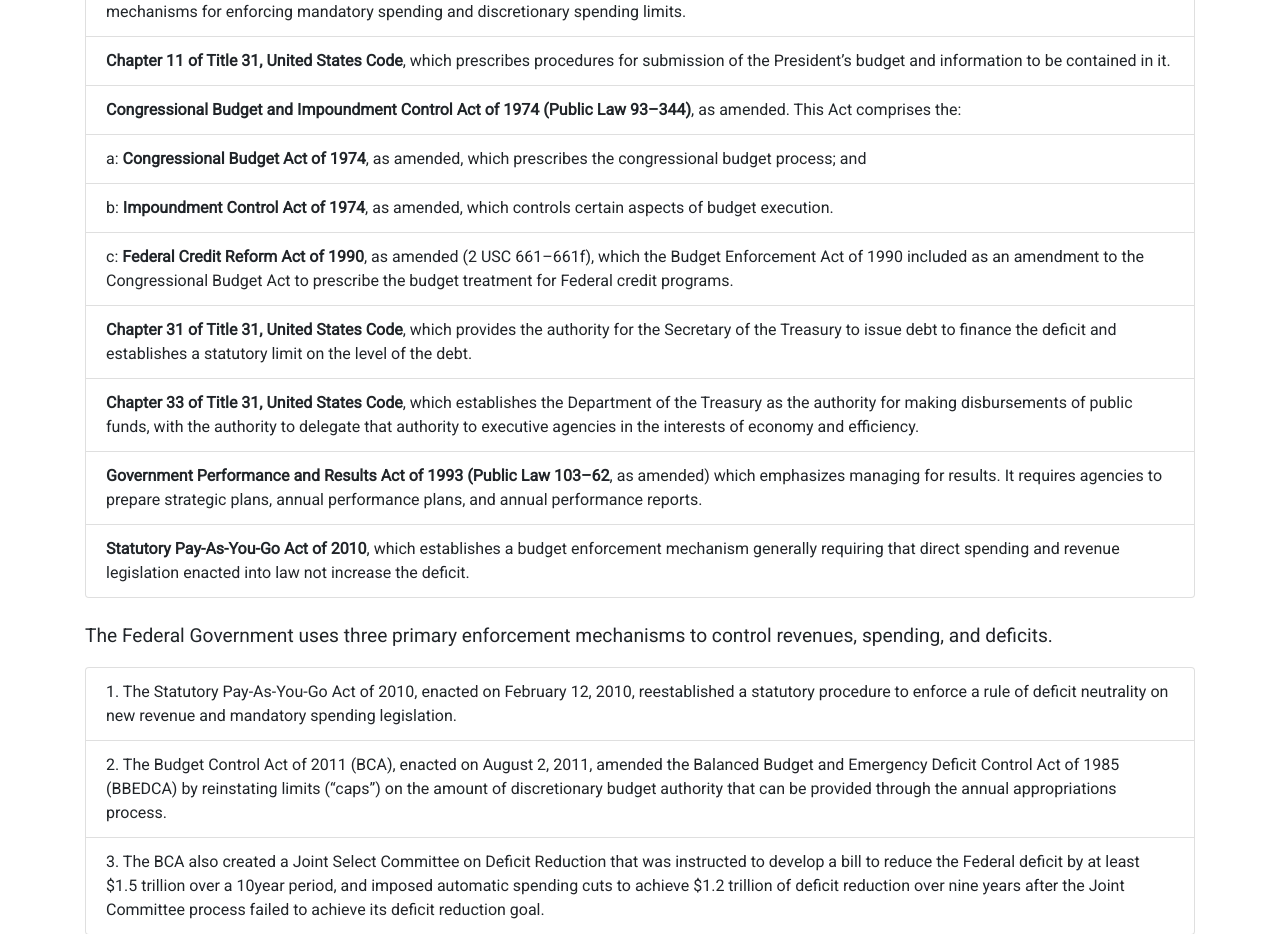
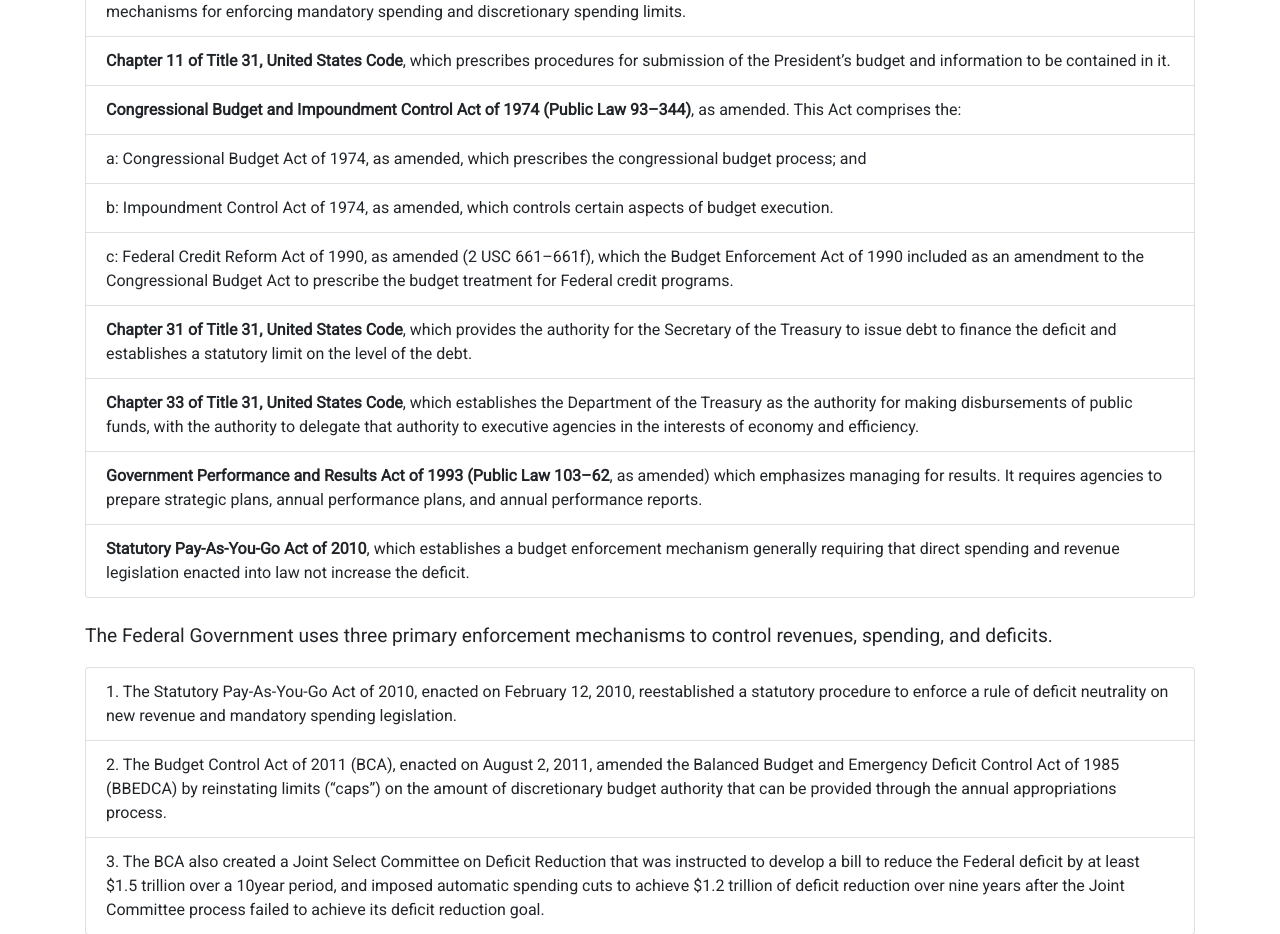
Before and after one commit to budgetmatter/budgetmatter.github.io, a website: page policy.html in a window 1280 px wide. Shown: the part 845-1779 px from the top of the page. Drawn offline with Linux system fonts and the light colour scheme.

Commit message:
Add files via upload

```diff
--- a/policy.html
+++ b/policy.html
@@ -137,11 +137,11 @@
             <li class="list-group-item"> <b>Congressional Budget and Impoundment Control Act of 1974 (Public Law 93–344)</b>,
               as amended. This Act comprises the: </li>
 
-              <li class="list-group-item"> a: <b>Congressional Budget Act of 1974</b>, as amended, which prescribes the
+              <li class="list-group-item"> a: Congressional Budget Act of 1974, as amended, which prescribes the
                 congressional budget process; and</li>
-              <li class="list-group-item"> b: <b>Impoundment Control Act of 1974</b>, as amended, which controls certain aspects
+              <li class="list-group-item"> b: Impoundment Control Act of 1974, as amended, which controls certain aspects
                 of budget execution. </li>
-              <li class="list-group-item"> c: <b>Federal Credit Reform Act of 1990</b>, as amended (2 USC 661–661f), which the
+              <li class="list-group-item"> c: Federal Credit Reform Act of 1990, as amended (2 USC 661–661f), which the
                 Budget Enforcement Act of 1990 included as an amendment to the Congressional Budget Act to prescribe the
                 budget treatment for Federal credit programs. </li>
 
```
